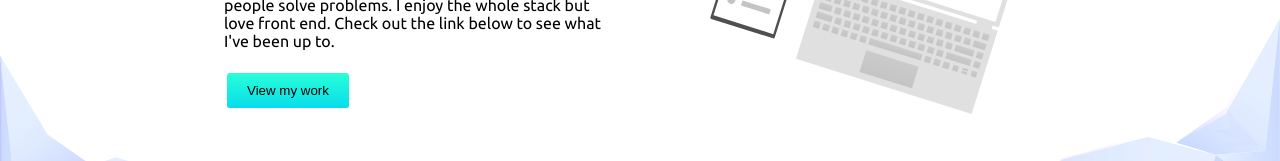
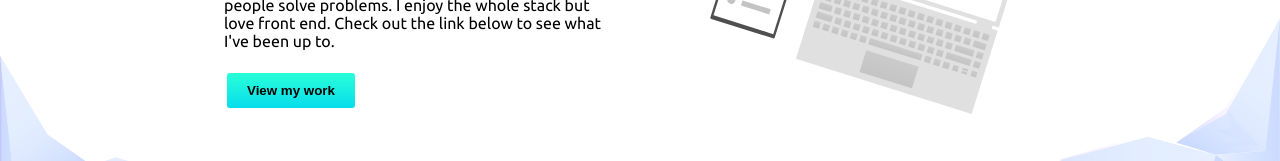
Before and after one commit to scottdevito/sdevito-portfolio, a React (Create React App) app: page / in a window 1280 px wide. Shown: the part 319-480 px from the top of the page. Built offline with nearby package versions, Linux system fonts and the light colour scheme.

Commit message:
Minor landing section height tweak

```diff
--- a/src/pages/landing-section/landing-section.tsx
+++ b/src/pages/landing-section/landing-section.tsx
@@ -51,6 +51,7 @@ const LandingSectionWrapper = styled.section`
   width: 100%;
   background-color: #fff;
   margin-bottom: -40%;
+  min-height: calc(100vh - 120px);
 `;
 
 const TopContentWrapper = styled.div`
@@ -102,6 +103,7 @@ const CTAButton = styled.button`
   box-sizing: border-box;
   border-radius: 6px;
   padding: 10px 20px;
+  font-weight: 600;
 
   &:hover {
     cursor: pointer;
```
